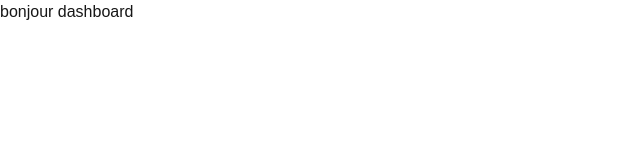
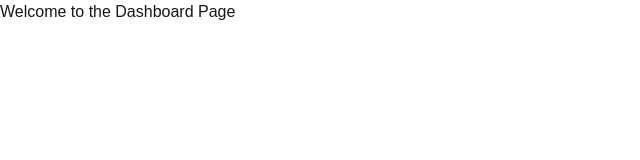
Before and after one commit to Ammarat22/nextjs-todolist, a Next.js app: page /dashboard in a window 1280 px wide. Shown: the top 160 px of the page, without its empty margins (0-640 px from the left). Built offline with nearby package versions, Linux system fonts and the light colour scheme.

Commit message:
feat: test-next-js

```diff
--- a/src/app/dashboard/page.tsx
+++ b/src/app/dashboard/page.tsx
@@ -3,7 +3,7 @@ import React from 'react'
 export default function page() {
   return (
     <div>
-      bonjour dashboard
+      Welcome to the Dashboard Page
     </div>
   )
 }
```
